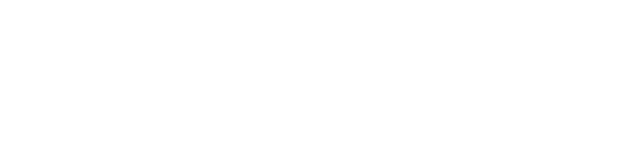
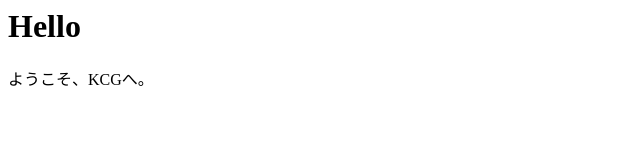
Before and after one commit to wisteria3fb/project06, a plain HTML site: page index.html in a window 1280 px wide. Shown: the whole page, without its empty margins (0-640 px from the left). Drawn offline with Linux system fonts and the light colour scheme.

Commit message:
Add hello message

```diff
--- a/index.html
+++ b/index.html
@@ -4,6 +4,10 @@
 </head>
 
 <body>
+    <h1>Hello</h1>
+    <p>
+        ようこそ、KCGへ。
+    </p>
 </body>
 
 </html>
```
